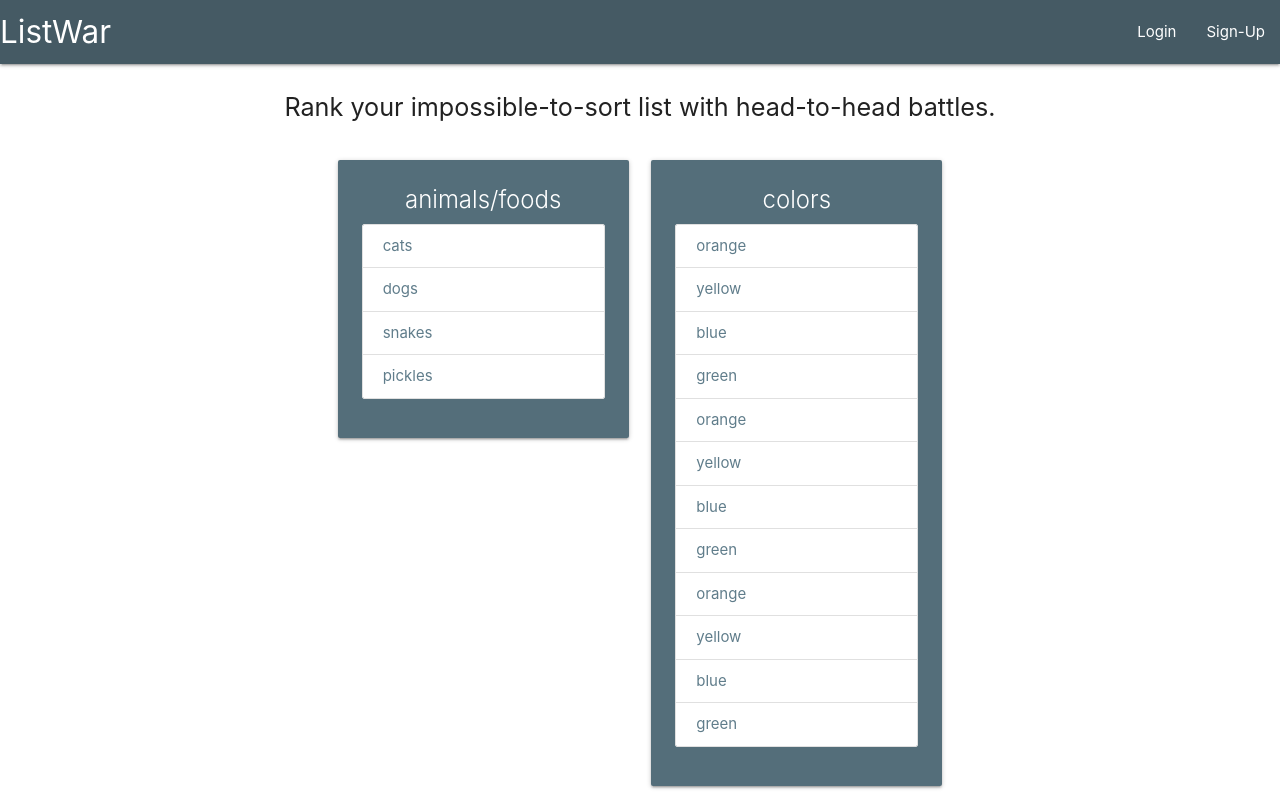
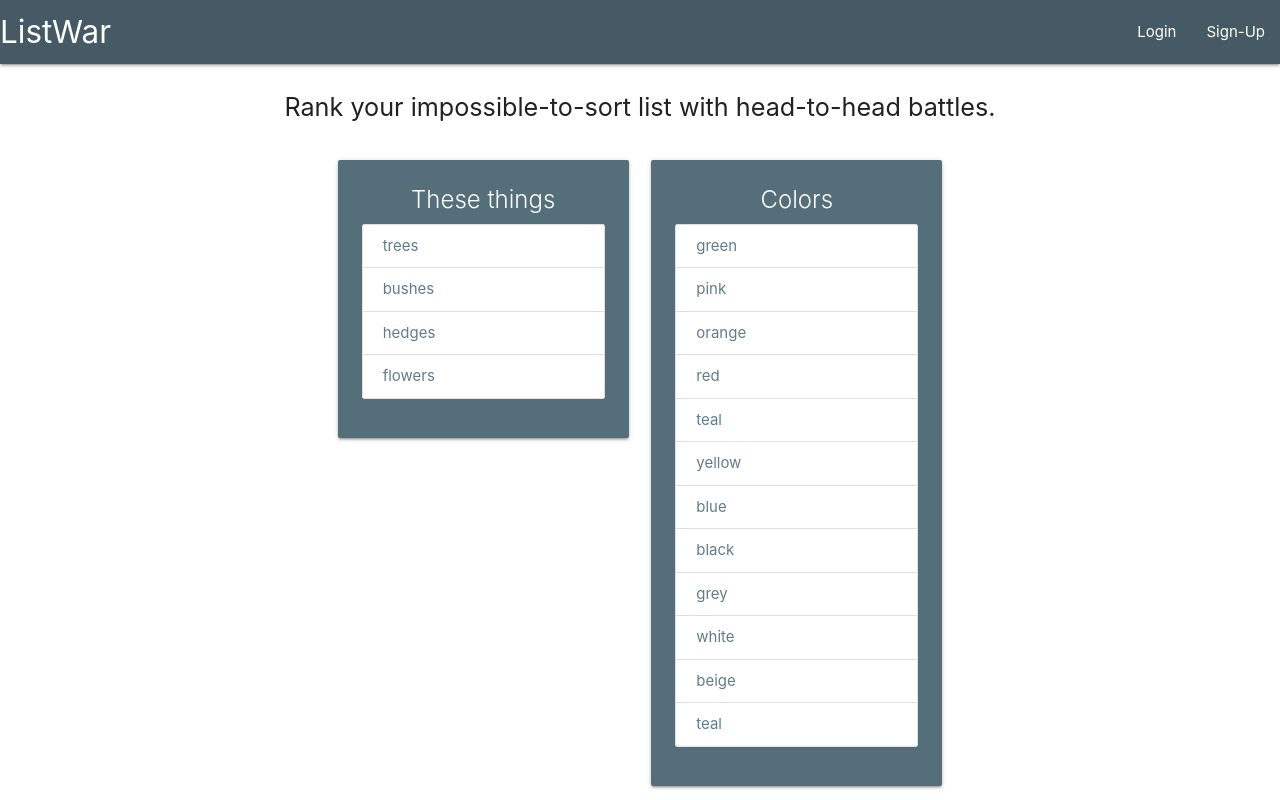
Before and after one commit to DanOswalt/listwar2, a Vue app: page / in a window 1280 px wide. Shown: the top 800 px of the page. Built offline with nearby package versions, Linux system fonts and the light colour scheme.

Commit message:
mock data folder

```diff
--- a/src/components/views/Home.vue
+++ b/src/components/views/Home.vue
@@ -20,6 +20,8 @@
 
 <script>
 import ListThumbnail from '@/components/views/Home/ListThumbnail.vue'
+import savedLists from '@/mock/savedLists.json'
+
 export default {
   name: 'Home',
   components: {
@@ -27,82 +29,7 @@ export default {
   },
   data () {
     return {
-      savedLists: [
-        {
-          title: 'animals/foods',
-          entries: [
-            {
-              value: 'cats',
-              wins: 0
-            },
-            {
-              value: 'dogs',
-              wins: 0
-            },
-            {
-              value: 'snakes',
-              wins: 0
-            },
-            {
-              value: 'pickles',
-              wins: 0
-            }
-          ]
-        },
-        {
-          title: 'colors',
-          entries: [
-            {
-              value: 'orange',
-              wins: 0
-            },
-            {
-              value: 'yellow',
-              wins: 0
-            },
-            {
-              value: 'blue',
-              wins: 0
-            },
-            {
-              value: 'green',
-              wins: 0
-            },
-            {
-              value: 'orange',
-              wins: 0
-            },
-            {
-              value: 'yellow',
-              wins: 0
-            },
-            {
-              value: 'blue',
-              wins: 0
-            },
-            {
-              value: 'green',
-              wins: 0
-            },
-            {
-              value: 'orange',
-              wins: 0
-            },
-            {
-              value: 'yellow',
-              wins: 0
-            },
-            {
-              value: 'blue',
-              wins: 0
-            },
-            {
-              value: 'green',
-              wins: 0
-            }
-          ]
-        }
-      ]
+      savedLists
     }
   }
 }
--- /dev/null
+++ b/src/mock/savedLists.json
@@ -0,0 +1,101 @@
+[
+  {
+    "title": "These things",
+    "entries": [
+      {
+        "value": "trees",
+        "wins": 0
+      },
+      {
+        "value": "bushes",
+        "wins": 0
+      },
+      {
+        "value": "hedges",
+        "wins": 0
+      },
+      {
+        "value": "flowers",
+        "wins": 0
+      }
+    ]
+  },
+  {
+    "title": "Colors",
+    "entries": [
+      {
+        "value": "green",
+        "wins": 0
+      },
+      {
+        "value": "pink",
+        "wins": 0
+      },
+      {
+        "value": "orange",
+        "wins": 0
+      },
+      {
+        "value": "red",
+        "wins": 0
+      },
+      {
+        "value": "teal",
+        "wins": 0
+      },
+      {
+        "value": "yellow",
+        "wins": 0
+      },
+      {
+        "value": "blue",
+        "wins": 0
+      },
+      {
+        "value": "black",
+        "wins": 0
+      },
+      {
+        "value": "grey",
+        "wins": 0
+      },
+      {
+        "value": "white",
+        "wins": 0
+      },
+      {
+        "value": "beige",
+        "wins": 0
+      },
+      {
+        "value": "teal",
+        "wins": 0
+      }
+    ]
+  },
+  {
+    "title": "Awesome LIst",
+    "entries": [
+      {
+        "value": "borgs",
+        "wins": 0
+      },
+      {
+        "value": "bligs",
+        "wins": 0
+      },
+      {
+        "value": "smoks",
+        "wins": 0
+      },
+      {
+        "value": "foos",
+        "wins": 0
+      },
+      {
+        "value": "splugs",
+        "wins": 0
+      }
+    ]
+  }
+]
```
